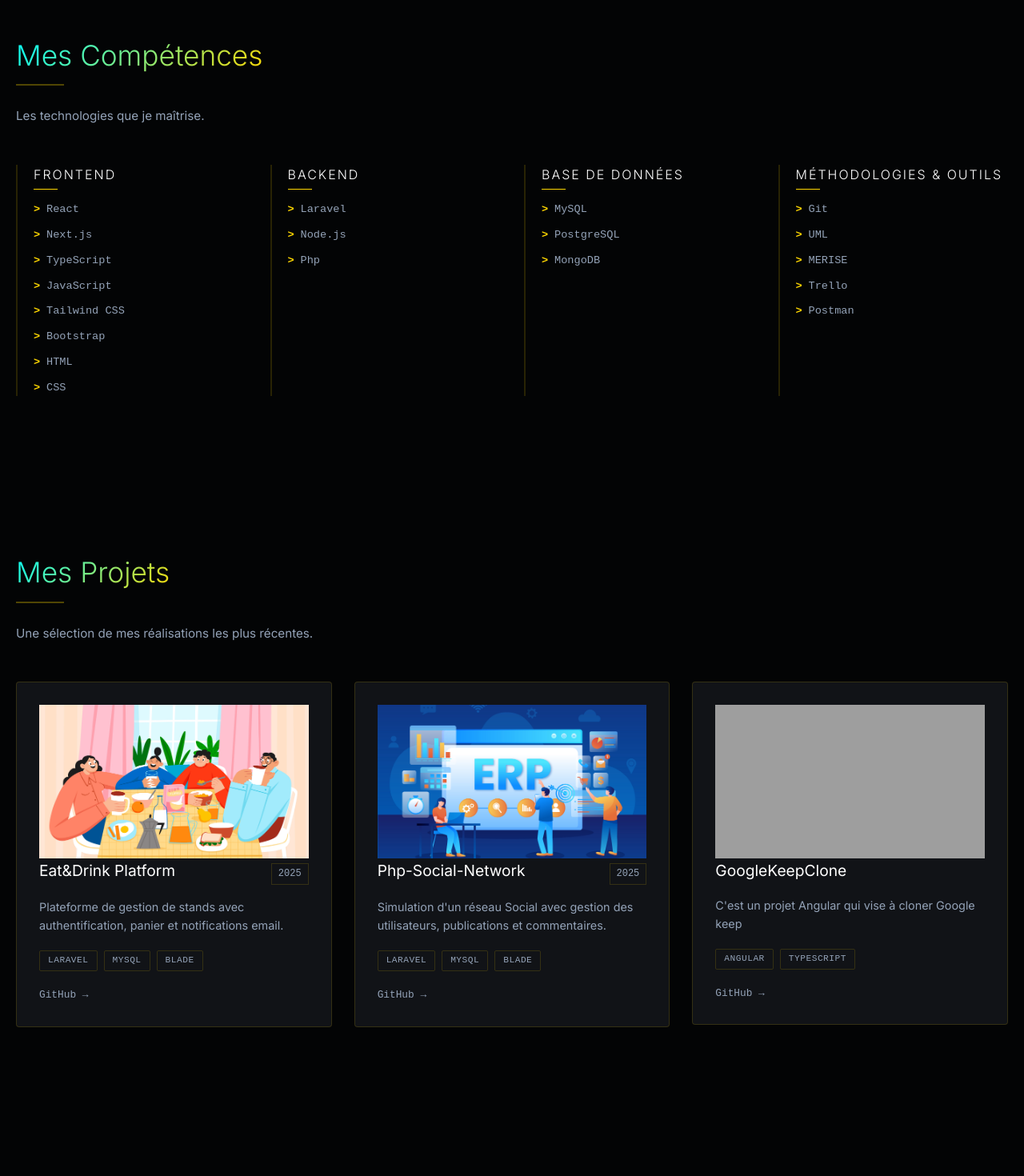
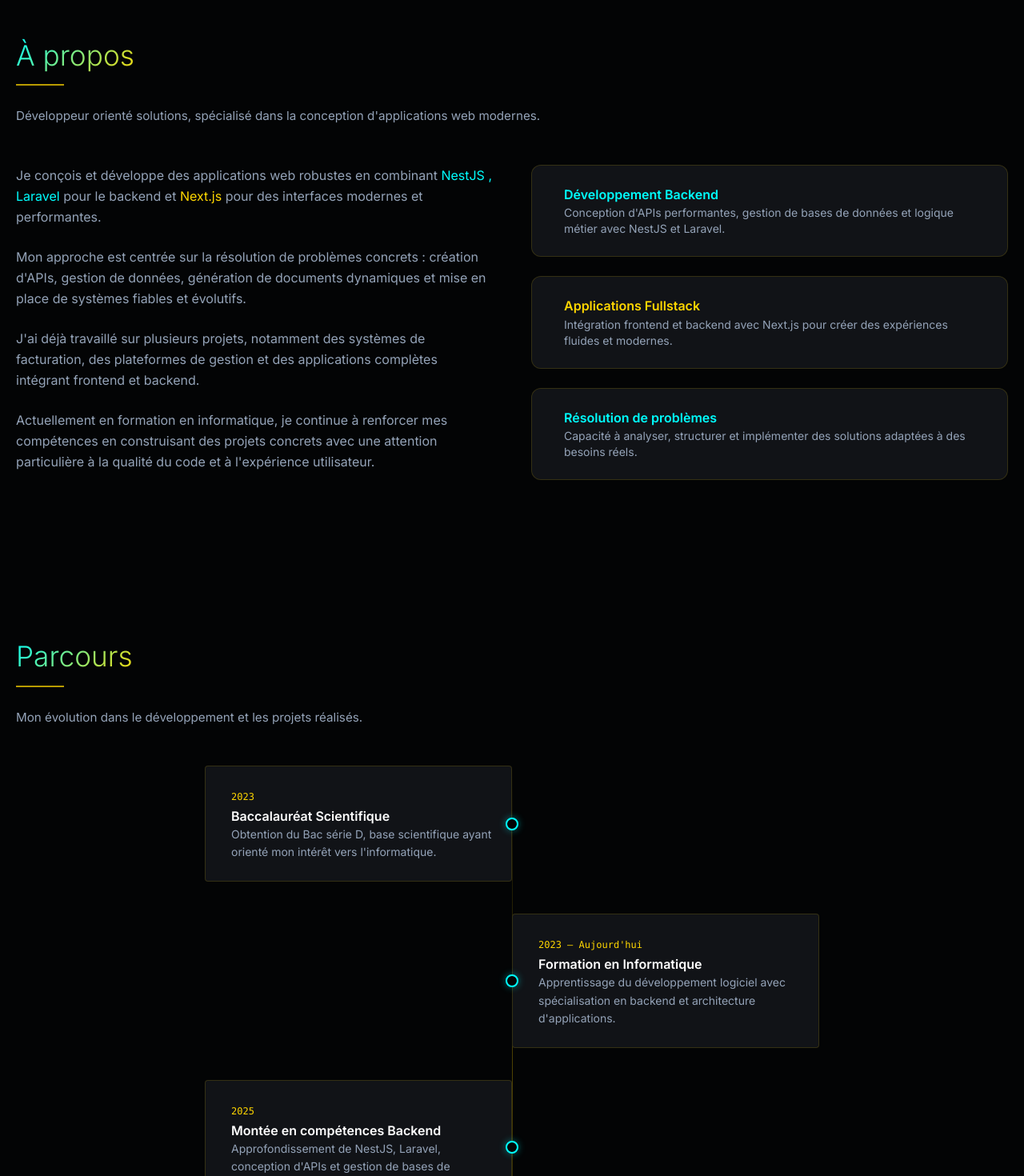
Before and after one commit to Horace-web/Mon_Portfolio, a Next.js app: page / in a window 1280 px wide. Shown: the part 860-2330 px from the top of the page at 80% size. Built offline with nearby package versions, Linux system fonts and the light colour scheme; grey boxes are pictures that could not be loaded.

Commit message:
Ajout des sections A propos et Timeline

```diff
--- /dev/null
+++ b/app/components/About.tsx
@@ -0,0 +1,86 @@
+export default function About() {
+  return (
+    <section id="about" className="reveal">
+      <div className="container-custom">
+
+        <div className="text-center md:text-left">
+          <h2 className="section-title">À propos</h2>
+          <p className="section-subtitle">
+            Développeur orienté solutions, spécialisé dans la conception d'applications web modernes.
+          </p>
+        </div>
+
+        <div className="grid grid-cols-1 md:grid-cols-2 gap-12 items-start mt-10">
+
+          {/* Texte principal */}
+          <div className="flex flex-col gap-6 text-[var(--text-secondary)] leading-relaxed">
+            <p>
+              Je conçois et développe des applications web robustes en combinant
+              <span className="text-[var(--accent-cyan)]"> NestJS , Laravel  </span>
+              pour le backend et
+              <span className="text-[var(--accent-gold)]"> Next.js </span>
+              pour des interfaces modernes et performantes.
+            </p>
+            <p>
+              Mon approche est centrée sur la résolution de problèmes concrets :
+              création d'APIs, gestion de données, génération de documents dynamiques
+              et mise en place de systèmes fiables et évolutifs.
+            </p>
+            <p>
+              J'ai déjà travaillé sur plusieurs projets, notamment des systèmes de facturation,
+              des plateformes de gestion et des applications complètes intégrant frontend et backend.
+            </p>
+            <p>
+              Actuellement en formation en informatique, je continue à renforcer mes compétences
+              en construisant des projets concrets avec une attention particulière à la qualité du code
+              et à l'expérience utilisateur.
+            </p>
+          </div>
+
+          {/* Bloc valeur / highlights */}
+          <div className="grid grid-cols-1 gap-6">
+
+            <div
+              className="bg-[var(--bg-card)] border border-[var(--border-glow)] rounded-xl flex flex-col justify-center hover:scale-[1.02] transition-transform duration-300"
+              style={{ padding: '1.5rem 2rem 1.5rem 2.5rem' }}
+            >
+              <h3 className="text-[var(--accent-cyan)] font-semibold mb-2">
+                Développement Backend
+              </h3>
+              <p className="text-[var(--text-secondary)] text-sm">
+                Conception d'APIs performantes, gestion de bases de données et logique métier avec NestJS et Laravel.
+              </p>
+            </div>
+
+            <div
+              className="bg-[var(--bg-card)] border border-[var(--border-glow)] rounded-xl flex flex-col justify-center hover:scale-[1.02] transition-transform duration-300"
+              style={{ padding: '1.5rem 2rem 1.5rem 2.5rem' }}
+            >
+              <h3 className="text-[var(--accent-gold)] font-semibold mb-2">
+                Applications Fullstack
+              </h3>
+              <p className="text-[var(--text-secondary)] text-sm">
+                Intégration frontend et backend avec Next.js pour créer des expériences fluides et modernes.
+              </p>
+            </div>
+
+            <div
+              className="bg-[var(--bg-card)] border border-[var(--border-glow)] rounded-xl flex flex-col justify-center hover:scale-[1.02] transition-transform duration-300"
+              style={{ padding: '1.5rem 2rem 1.5rem 2.5rem' }}
+            >
+              <h3 className="text-[var(--accent-cyan)] font-semibold mb-2">
+                Résolution de problèmes
+              </h3>
+              <p className="text-[var(--text-secondary)] text-sm">
+                Capacité à analyser, structurer et implémenter des solutions adaptées à des besoins réels.
+              </p>
+            </div>
+
+          </div>
+
+        </div>
+
+      </div>
+    </section>
+  )
+}
--- a/app/components/Navbar.tsx
+++ b/app/components/Navbar.tsx
@@ -4,6 +4,8 @@ import { useState, useEffect } from "react";
 
 const links = [
   { href: "#hero", label: "Accueil" },
+  { href: "#about", label: "À propos" },
+  { href: "#Timeline", label: "Parcours" },
   { href: "#skills", label: "Compétences" },
   { href: "#projects", label: "Projets" },
   { href: "#contact", label: "Contact" },
--- /dev/null
+++ b/app/components/Timeline.tsx
@@ -0,0 +1,110 @@
+import { parcours } from "@/app/data/timeline";
+import { TimelineItem } from "@/app/types/timeline";
+
+function TimelineCard({ item }: { item: TimelineItem }) {
+  return (
+    <div
+      className="bg-[var(--bg-card)] border border-[var(--border-glow)] rounded-sm hover:border-[var(--accent-gold)] hover:-translate-y-1 transition-all duration-300 w-full max-w-sm"
+      style={{ padding: "1.5rem 1.5rem 1.5rem 2rem" }}
+    >
+      <span className="font-mono text-xs" style={{ color: "var(--accent-gold)" }}>
+        {item.date}
+      </span>
+      <h3 className="text-base font-semibold mt-1 mb-2 text-[var(--text-primary)]">
+        {item.title}
+      </h3>
+      <p className="text-sm text-[var(--text-secondary)] leading-relaxed">
+        {item.description}
+      </p>
+    </div>
+  );
+}
+
+function TimelineDot() {
+  return (
+    <div
+      className="w-4 h-4 rounded-full border-2"
+      style={{
+        background: "var(--bg-primary)",
+        borderColor: "var(--accent-cyan)",
+        boxShadow: "0 0 10px rgba(0,255,255,0.4)",
+      }}
+    />
+  );
+}
+
+function TimelineLine({ mobile }: { mobile?: boolean }) {
+  return (
+    <div
+      className={`absolute top-0 h-full w-[1px] ${mobile ? "md:hidden" : "hidden md:block"}`}
+      style={{
+        left: mobile ? "0" : "50%",
+        background: "linear-gradient(to bottom, transparent, var(--accent-gold), transparent)",
+        opacity: 0.3,
+      }}
+    />
+  );
+}
+
+export default function Timeline() {
+  return (
+    <section id="Timeline" className="reveal">
+      <div className="container-custom">
+
+        <div className="text-center md:text-left">
+          <h2 className="section-title">Parcours</h2>
+          <p className="section-subtitle">
+            Mon évolution dans le développement et les projets réalisés.
+          </p>
+        </div>
+
+        <div className="relative mt-12">
+          <TimelineLine />
+          <TimelineLine mobile />
+
+          <div className="flex flex-col gap-10">
+            {parcours.map((item, index) => {
+              const isLeft = index % 2 === 0;
+              return (
+                <div key={index} className="relative flex items-start md:items-center">
+
+                  {/* Desktop */}
+                  <div className="hidden md:flex w-full items-center">
+                    <div className="w-1/2 pr-10 flex justify-end">
+                      {isLeft && <TimelineCard item={item} />}
+                    </div>
+
+                    <div
+                      className="absolute flex items-center justify-center"
+                      style={{ left: "calc(50% - 8px)", zIndex: 10 }}
+                    >
+                      <TimelineDot />
+                    </div>
+
+                    <div className="w-1/2 pl-10 flex justify-start">
+                      {!isLeft && <TimelineCard item={item} />}
+                    </div>
+                  </div>
+
+                  {/* Mobile */}
+                  <div className="flex md:hidden items-start w-full pl-8">
+                    <div
+                      className="absolute flex items-center justify-center"
+                      style={{ left: "-8px", top: "6px", zIndex: 10 }}
+                    >
+                      <TimelineDot />
+                    </div>
+                    <TimelineCard item={item} />
+                  </div>
+
+                </div>
+              );
+            })}
+          </div>
+
+        </div>
+
+      </div>
+    </section>
+  );
+}
--- /dev/null
+++ b/app/data/timeline.ts
@@ -0,0 +1,28 @@
+import { TimelineItem } from "@/app/types/timeline";
+
+export const parcours: TimelineItem[] = [
+  {
+    title: "Baccalauréat Scientifique",
+    date: "2023",
+    description:
+      "Obtention du Bac série D, base scientifique ayant orienté mon intérêt vers l'informatique.",
+  },
+  {
+    title: "Formation en Informatique",
+    date: "2023 – Aujourd'hui",
+    description:
+      "Apprentissage du développement logiciel avec spécialisation en backend et architecture d'applications.",
+  },
+  {
+    title: "Montée en compétences Backend",
+    date: "2025",
+    description:
+      "Approfondissement de NestJS, Laravel, conception d'APIs et gestion de bases de données.",
+  },
+  {
+    title: "Stage académique chez FeexPay",
+    date: "2026",
+    description:
+      "Expérience en environnement réel : génération de factures PDF, réflexion sur l'architecture et migration de base de données.",
+  },
+];
--- a/app/page.tsx
+++ b/app/page.tsx
@@ -4,6 +4,9 @@ import Projects from "./components/Projects"
 import Skills from "./components/Skills"
 import Contact from "./components/Contact"
 import Footer from "./components/Footer"
+import About from "./components/About"
+import Timeline from "./components/Timeline"
+
 
 export default function Home() {
   return (
@@ -11,6 +14,8 @@ export default function Home() {
       <Navbar />
       <main className="pt-28">
         <Hero />
+        <About />
+        <Timeline />
         <Skills />
         <Projects />
         <Contact />
--- /dev/null
+++ b/app/types/timeline.ts
@@ -0,0 +1,5 @@
+export interface TimelineItem {
+  title: string;
+  date: string;
+  description: string;
+}
```
